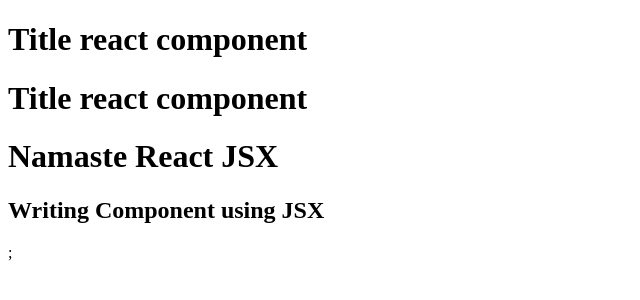
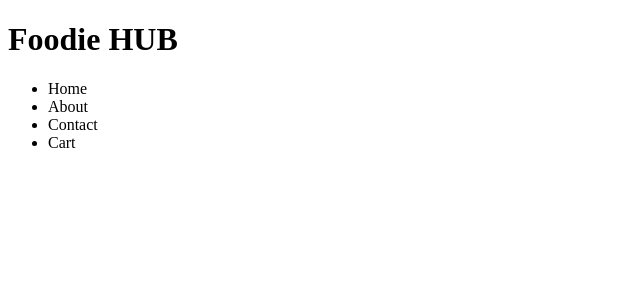
Before and after one commit to Shubh-411/namaste-react, a React app: page / in a window 1280 px wide. Shown: the whole page, without its empty margins (0-640 px from the left). Built offline with nearby package versions, Linux system fonts and the light colour scheme.

Commit message:
new episode

```diff
--- a/App.js
+++ b/App.js
@@ -1,48 +1,61 @@
 import React from "react";
 // import ReactDOM from "react-dom";
 import ReactDOM from "react-dom/client"; //earlier above import used to work but after upgrade have to add "react-dom/cliet"
-const heading1 = React.createElement(
-  "h1",
-  { id: "title", key: "h1" },
-  "Namaste React"
-); // it takes 3args (tag, attributes,props or {style:css}, "content or data lorem")
-const heading2 = React.createElement(
-  "h2",
-  { id: "title", key: "h2" },
-  "Namaste React H2"
-);
+// import "./index.css";
+// const heading1 = React.createElement(
+//   "h1",
+//   { id: "title", key: "h1" },
+//   "Namaste React"
+// ); // it takes 3args (tag, attributes,props or {style:css}, "content or data lorem")
+// const heading2 = React.createElement(
+//   "h2",
+//   { id: "title", key: "h2" },
+//   "Namaste React H2"
+// );
 // React element is an object
-// React.createElement gives an object : React.createElement() => Object (then converts itself into html-DOM) => html-DOM
-const container = React.createElement("div", { id: "container" }, [
-  heading1,
-  heading2,
-]);
+// // React.createElement gives an object : React.createElement() => Object (then converts itself into html-DOM) => html-DOM
+// const container = React.createElement("div", { id: "container" }, [
+//   heading1,
+//   heading2,
+// ]);
 // ================JSX================
 //  JSX => React.createElement => object => html-DOM
-const heading = (
-  <h1 id="title" key="h1">
-    Namaste React JSX
-  </h1>
+// const heading = (
+//   <h1 id="title" key="h1">
+//     Namaste React JSX
+//   </h1>
+// );
+// =======================React comp==================================
+const Title = () => (
+  <div>
+    <h1>Foodie HUB</h1>
+  </div>
 );
-// =======================React comp==================================
-const Title = () => <h1>Title react component</h1>;
 // ======================Functional Component ===============
-const HeaderComponent = () => {
+const App = () => {
   return (
     <div>
       <Title />
+      <div className="nav-items">
+        <ul>
+          <li>Home</li>
+          <li>About</li>
+          <li>Contact</li>
+          <li>Cart</li>
+        </ul>
+      </div>
       {/* ===========OR========== */}
-      {Title()}
-      {heading}
-      <h2>Writing Component using JSX</h2>;
+      {/* {Title()} */}
+      {/* {heading} */}
+      {/* <h2>Writing Component using JSX</h2>; */}
     </div>
   );
 };
-const HeaderComponent2 = () => (
-  <div>
-    <h1>Writing Component using JSX</h1>;
-  </div>
-);
+// const HeaderComponent2 = () => (
+//   <div>
+//     <h1>Writing Component using JSX</h1>;
+//   </div>
+// );
 const root = ReactDOM.createRoot(document.getElementById("root"));
 // passing a react element inside the root
 // root.render(container);
@@ -51,4 +64,4 @@ const root = ReactDOM.createRoot(document.getElementById("root"));
 // root.render(heading);
 
 // ==== FOR component====
-root.render(<HeaderComponent />);
+root.render(<App />);
--- a/index.css
+++ b/index.css
@@ -1,3 +1,2 @@
-#container {
-  background-color: red;
+.nav-items {
 }
```
